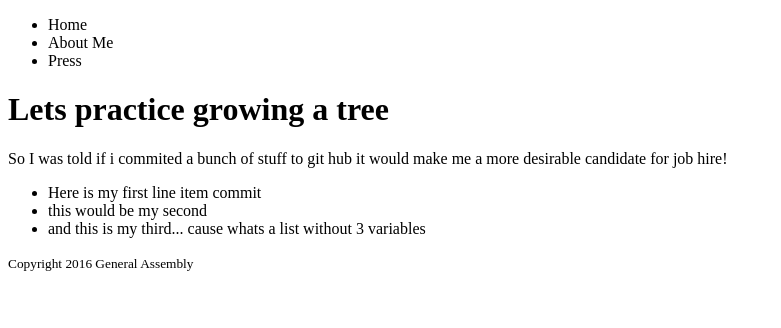
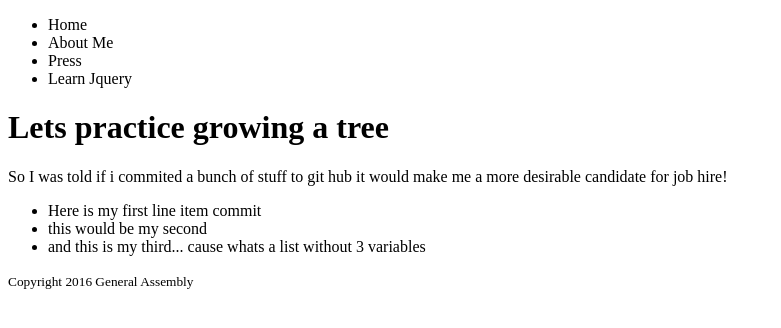
Before and after one commit to katajello/github-deploy-test, a plain HTML site: page index.html in a window 1280 px wide. Shown: the whole page, without its empty margins (0-781 px from the left). Drawn offline with Linux system fonts and the light colour scheme.

Commit message:
added nav title

```diff
--- a/index.html
+++ b/index.html
@@ -10,6 +10,7 @@
         <li>Home</li>
         <li>About Me</li>
         <li>Press</li>
+        <li>Learn Jquery</li>
       </ul>
     </nav>
     <h1>Lets practice growing a tree</h1>
```
